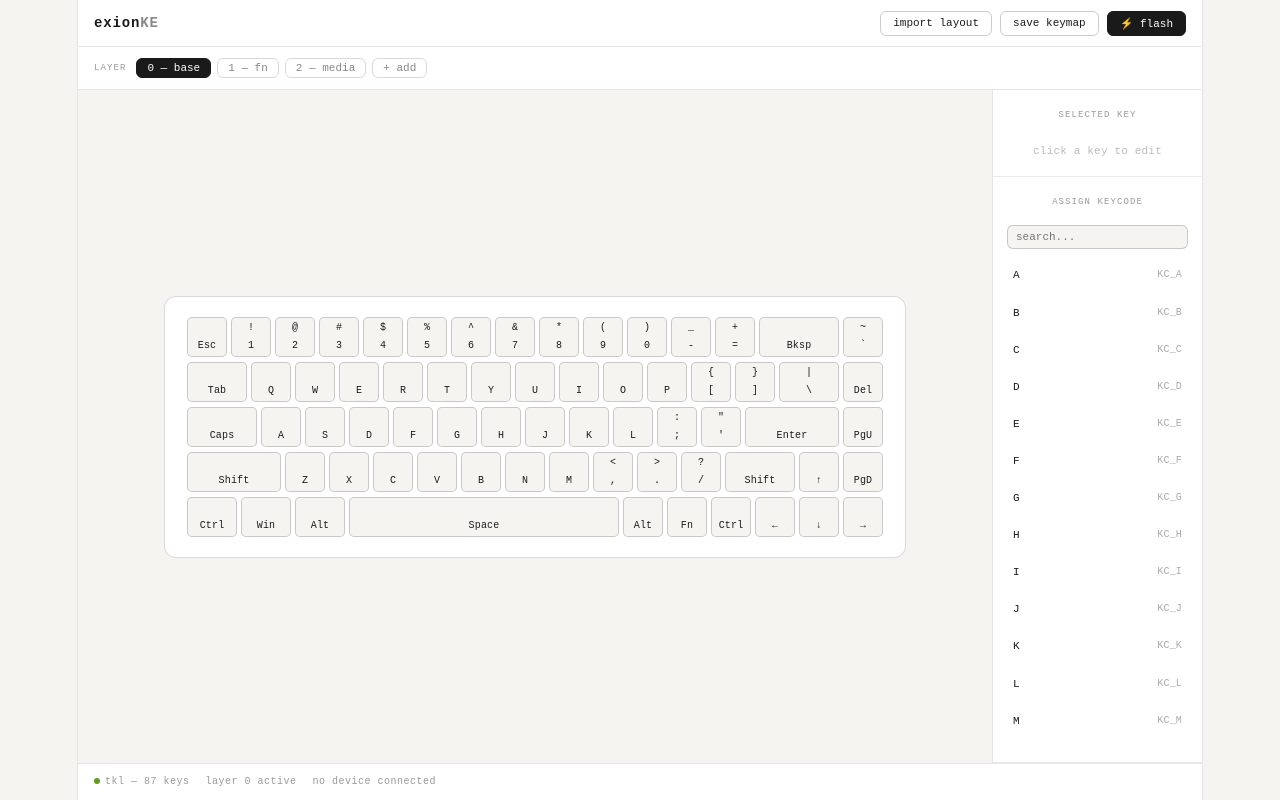
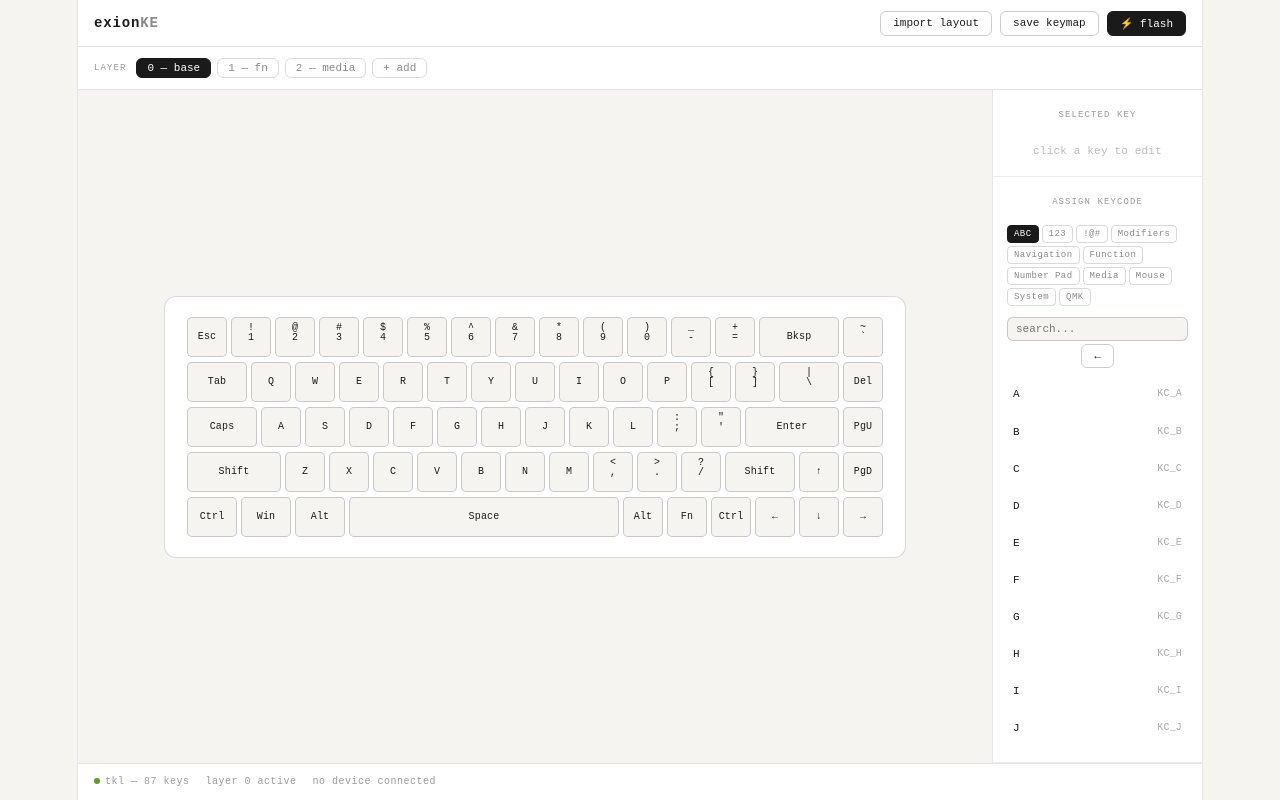
Before and after one commit to exion5/exionKE, a React (Vite) app: page / in a window 1280 px wide. Built offline with nearby package versions, Linux system fonts and the light colour scheme.

Commit message:
changed side bar

```diff
--- a/src/App.css
+++ b/src/App.css
@@ -179,6 +179,7 @@ body {
   color: #1a1a1a;
   line-height: 1;
   margin-top: auto;
+  margin-bottom: auto;
 }
 
 .key-shift {
@@ -186,6 +187,11 @@ body {
   font-weight: 500;
   color: #1a1a1a;
   line-height: 1;
+}
+
+.key-main.has-shift {
+  margin-top: 0;
+  margin-bottom: auto;
 }
 
 /* Key widths */
@@ -335,6 +341,36 @@ body {
   vertical-align: middle;
 }
 
+.kc-tabs {
+  display: flex;
+  flex-wrap: wrap;
+  gap: 3px;
+  margin-bottom: 8px;
+}
+
+.kc-tab {
+  font-family: inherit;
+  font-size: 9px;
+  padding: 3px 6px;
+  border-radius: 4px;
+  border: 0.5px solid rgba(0,0,0,0.15);
+  background: transparent;
+  color: #888;
+  cursor: pointer;
+  letter-spacing: 0.05em;
+}
+
+.kc-tab.active {
+  background: #1a1a1a;
+  color: #ffffff;
+  border-color: #1a1a1a;
+}
+
+.kc-tab:hover:not(.active) {
+  color: #1a1a1a;
+  border-color: rgba(0,0,0,0.35);
+}
+
 /* Dark mode */
 @media (prefers-color-scheme: dark) {
   body { background: #1a1a1a; color: #e8e6e0; }
--- a/src/App.tsx
+++ b/src/App.tsx
@@ -89,6 +89,34 @@ const KEYCODES = [
   {l:'Debug',c:'DB_TOGG'},{l:'EEPROM Reset',c:'EE_CLR'},
 ]
 
+const TABS = [
+  { id: 'letters', label: 'ABC' },
+  { id: 'numbers', label: '123' },
+  { id: 'symbols', label: '!@#' },
+  { id: 'modifiers', label: 'Modifiers' },
+  { id: 'navigation', label: 'Navigation' },
+  { id: 'function', label: 'Function' },
+  { id: 'numpad', label: 'Number Pad' },
+  { id: 'media', label: 'Media' },
+  { id: 'mouse', label: 'Mouse' },
+  { id: 'system', label: 'System' },
+  { id: 'special', label: 'QMK' },
+]
+
+const KEYCODE_MAP: Record<string, typeof KEYCODES> = {
+  letters: KEYCODES.filter(k => /^KC_[A-Z]$/.test(k.c)),
+  numbers: KEYCODES.filter(k => /^KC_[0-9]$/.test(k.c)),
+  symbols: KEYCODES.filter(k => ['KC_MINS','KC_EQL','KC_LBRC','KC_RBRC','KC_BSLS','KC_SCLN','KC_QUOT','KC_GRV','KC_COMM','KC_DOT','KC_SLSH'].includes(k.c)),
+  modifiers: KEYCODES.filter(k => ['KC_LSFT','KC_RSFT','KC_LCTL','KC_RCTL','KC_LALT','KC_RALT','KC_LGUI','KC_RGUI','KC_CAPS'].includes(k.c)),
+  navigation: KEYCODES.filter(k => ['KC_UP','KC_DOWN','KC_LEFT','KC_RGHT','KC_HOME','KC_END','KC_PGUP','KC_PGDN','KC_INS','KC_DEL','KC_PSCR','KC_SCRL','KC_PAUS','KC_NUM'].includes(k.c)),
+  function: KEYCODES.filter(k => /^KC_F\d+$/.test(k.c)),
+  numpad: KEYCODES.filter(k => /^KC_P/.test(k.c)),
+  media: KEYCODES.filter(k => ['KC_VOLU','KC_VOLD','KC_MUTE','KC_MPLY','KC_MNXT','KC_MPRV','KC_MSTP','KC_MSEL','KC_EJCT'].includes(k.c)),
+  mouse: KEYCODES.filter(k => k.c.startsWith('KC_BTN') || k.c.startsWith('KC_MS') || k.c.startsWith('KC_WH')),
+  system: KEYCODES.filter(k => ['KC_PWR','KC_SLEP','KC_WAKE','KC_CALC','KC_MAIL','KC_WHOM','KC_WBAK','KC_WFWD','KC_WREF'].includes(k.c)),
+  special: KEYCODES.filter(k => ['KC_NO','KC_TRNS','QK_BOOT','DB_TOGG','EE_CLR'].includes(k.c)),
+}
+
 type KeyDef = { l: string; c: string; w?: string; s?: string }
 type SelectedKey = { rowIndex: number; keyIndex: number }
 
@@ -104,6 +132,7 @@ const LAYERS = ['0 — base', '1 — fn', '2 — media']
 
 export default function App() {
   const [activeLayer, setActiveLayer] = useState(0)
+  const [activeTab, setActiveTab] = useState('letters')
   const [selected, setSelected] = useState<SelectedKey | null>(null)
   const [search, setSearch] = useState('')
   const [keymap, setKeymap] = useState<Keymap>({})
@@ -129,13 +158,6 @@ export default function App() {
   }
 
   const selectedKey = selected ? getKey(activeLayer, selected.rowIndex, selected.keyIndex) : null
-
-  const filteredKeycodes = search
-    ? KEYCODES.filter(k =>
-        k.l.toLowerCase().includes(search.toLowerCase()) ||
-        k.c.toLowerCase().includes(search.toLowerCase())
-      )
-    : KEYCODES
 
   return (
     <div className="app">
@@ -180,7 +202,7 @@ export default function App() {
                       onClick={() => setSelected({ rowIndex: ri, keyIndex: ki })}
                     >
                       <div className="key-shift">{key.s}</div>
-                      <div className="key-main">{key.l}</div>
+                      <div className={`key-main${key.s ? ' has-shift' : ''}`}>{key.l}</div>
                     </div>
                   )
                 })}
@@ -206,19 +228,32 @@ export default function App() {
 
           <div className="sidebar-section sidebar-keycodes">
             <div className="sidebar-title">ASSIGN KEYCODE</div>
+            <div className="kc-tabs">
+              {TABS.map(t => (
+                <button
+                  key={t.id}
+                  className={`kc-tab${activeTab === t.id ? ' active' : ''}`}
+                  onClick={() => { setActiveTab(t.id); setSearch('') }}
+                >
+                  {t.label}
+                </button>
+              ))}
+            </div>
+            <div className="kc-search-row">
               <input
                 className="kc-search"
                 placeholder="search..."
                 value={search}
                 onChange={e => setSearch(e.target.value)}
               />
+              <button className="btn kc-back" onClick={() => { setSearch(''); setActiveTab('letters') }}>←</button>
+            </div>
             <div className="keycode-list">
-              {filteredKeycodes.map((k, i) => (
-                <div
-                  key={i}
-                  className="keycode-item"
-                  onClick={() => assignKeycode(k.l, k.c)}
-                >
+              {(search ? KEYCODES.filter(k =>
+                k.l.toLowerCase().includes(search.toLowerCase()) ||
+                k.c.toLowerCase().includes(search.toLowerCase())
+              ) : KEYCODE_MAP[activeTab] ?? []).map((k, i) => (
+                <div key={i} className="keycode-item" onClick={() => assignKeycode(k.l, k.c)}>
                   <span className="kc-label">{k.l}</span>
                   <span className="kc-code">{k.c}</span>
                 </div>
```
Lines whose indentation alone changed are shown as unchanged.
